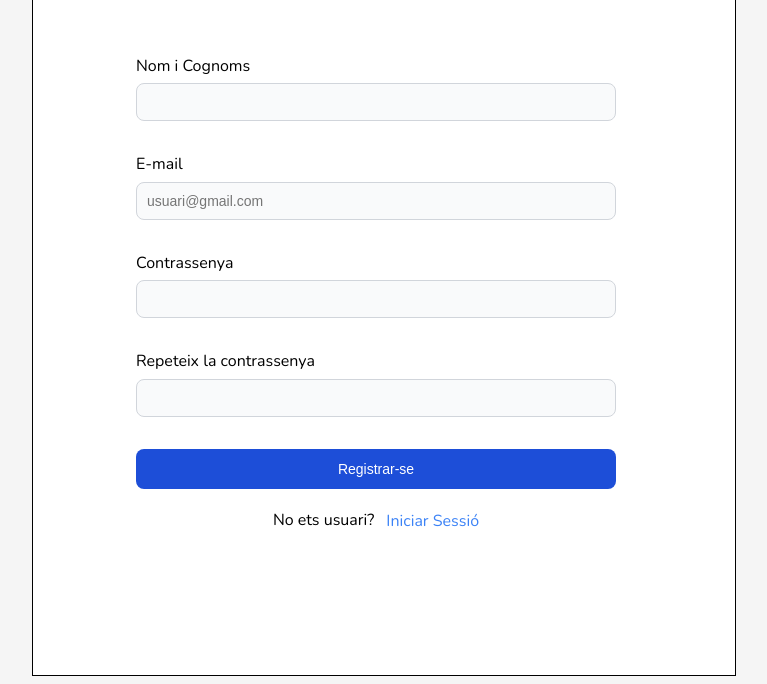
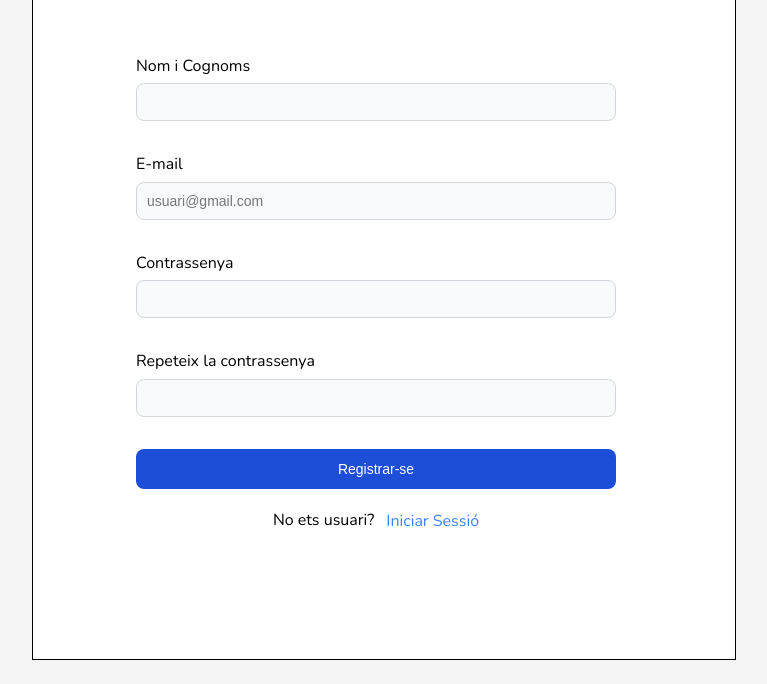
Before and after one commit to MaxVilaRuiz/QResp---Hackathon-Marato-TV3-2024, a website: page public/html/register.html in a window 1280 px wide. Shown: the part 221-905 px from the top of the page, without its empty margins (256-1023 px from the left). Drawn offline with nearby package versions, Linux system fonts and the light colour scheme.

Commit message:
Algorithms Update

```diff
--- a/public/css/register.css
+++ b/public/css/register.css
@@ -1,7 +1,7 @@
 .main_register {
     display: grid;
     margin-top: 3rem;
-    padding-bottom: 7rem;
+    padding-bottom: 6rem;
 }
 
 .title_register {
--- a/public/html/register.html
+++ b/public/html/register.html
@@ -55,5 +55,6 @@
         </main>
     </form>
 
+    <script src="/public/js/"></script>
 </body>
 </html>
```
Also changed, not shown: public/js/register.js (added), 2 other files.
